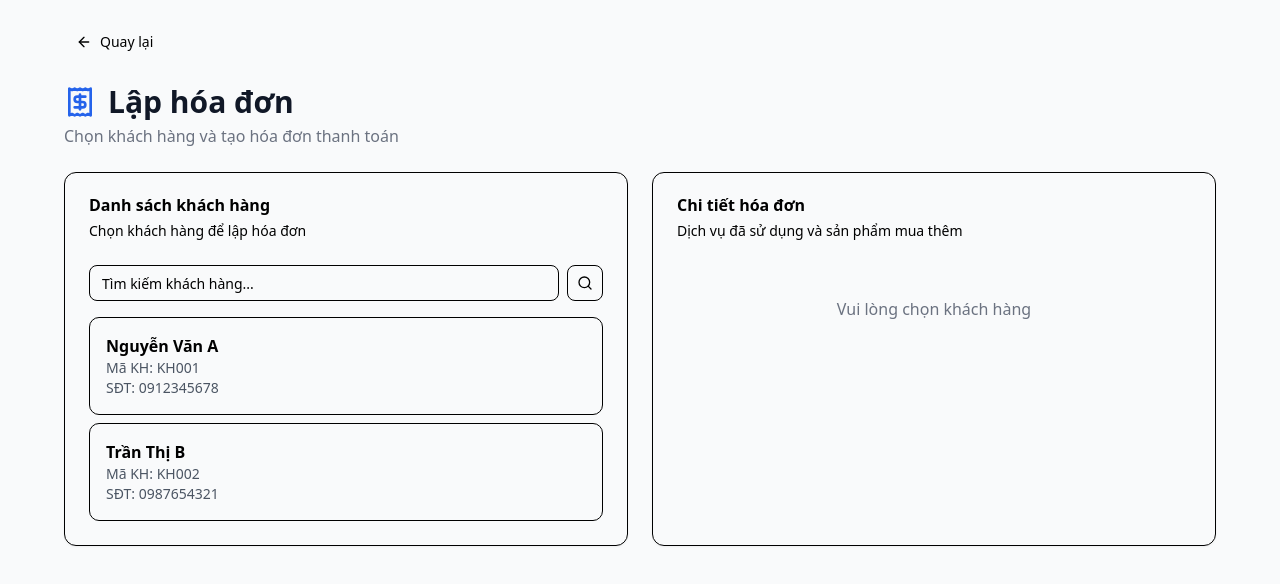
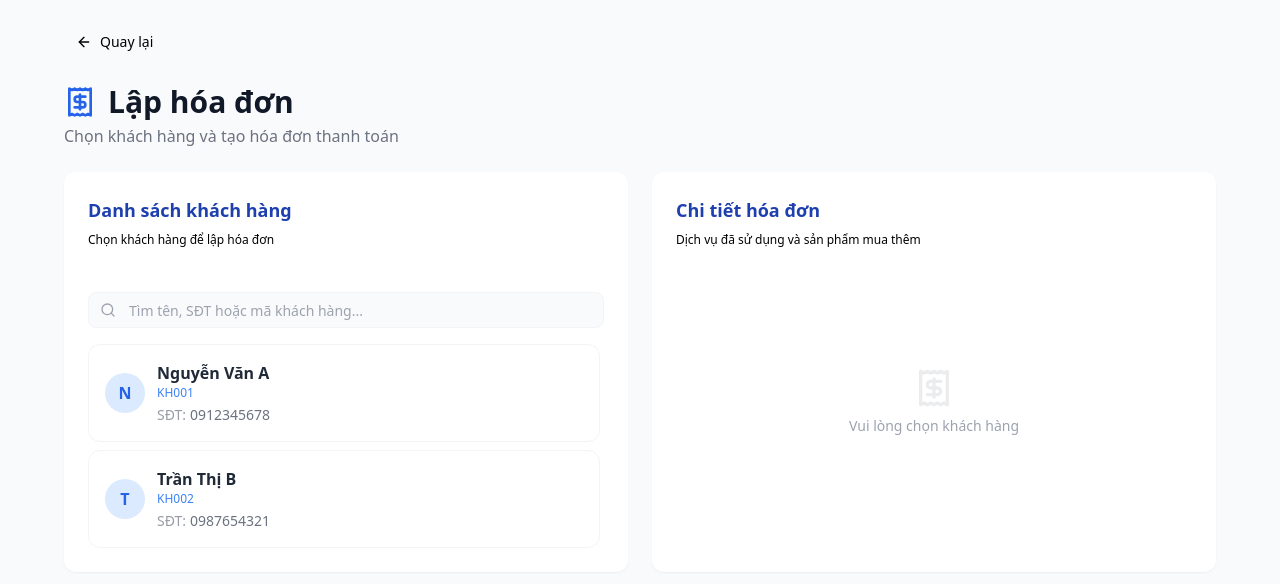
Before and after one commit to NhatAnh03082005/Project_CSDLNC, a React (Vite) app in the folder frontend/: page /staff/invoice in a window 1280 px wide. Shown: the top 584 px of the page. Built offline with nearby package versions, Linux system fonts and the light colour scheme; what tailwindcss-oklch would draw is missing.

Commit message:
Some tiny ui changes in InvocePage, MedicalRecordsPage, VaccinationRecordsPage

```diff
--- a/frontend/src/pages/staff/invoice/InvoicePage.jsx
+++ b/frontend/src/pages/staff/invoice/InvoicePage.jsx
@@ -16,7 +16,7 @@ import {
   DialogTitle,
   DialogTrigger,
 } from "../../../components/ui/dialog";
-import { ArrowLeft, Search, Receipt, Plus, Trash2, FileText } from "lucide-react";
+import { ArrowLeft, Search, Receipt, Plus, Trash2, FileText, Printer, Mail } from "lucide-react";
 
 // Xóa bỏ "use client"
 
@@ -26,6 +26,7 @@ export default function InvoicePage() {
   // Loại bỏ khai báo kiểu TypeScript: <any[]>
   const [selectedProducts, setSelectedProducts] = useState([]);
   const [showInvoice, setShowInvoice] = useState(false);
+  const [searchTerm, setSearchTerm] = useState("");
 
   const customers = [
     {
@@ -44,6 +45,15 @@ export default function InvoicePage() {
       services: [{ type: "Khám bệnh", date: "12/12/2025", price: 200000, pet: "Mèo Anh Lông Ngắn - Miu" }],
     },
   ];
+
+  const filteredCustomers = customers.filter((customer) => {
+    const search = searchTerm.toLowerCase();
+    return (
+      customer.name.toLowerCase().includes(search) ||
+      customer.phone.includes(search) ||
+      customer.id.toLowerCase().includes(search)
+    );
+  });
 
   const availableProducts = [
     { id: "SP001", name: "Royal Canin Mini Adult", type: "Thức ăn", price: 450000 },
@@ -99,104 +109,160 @@ export default function InvoicePage() {
 
         <div className="grid lg:grid-cols-2 gap-6">
           {/* Customer Selection */}
-          <Card>
-            <CardHeader>
-              <CardTitle>Danh sách khách hàng</CardTitle>
-              <CardDescription>Chọn khách hàng để lập hóa đơn</CardDescription>
+          <Card className="border-none shadow-sm overflow-hidden bg-white">
+            <CardHeader className="bg-white pb-3 space-y-2">
+              <div className="flex justify-between items-center">
+                <div>
+                  <CardTitle className="text-lg text-blue-800 mb-2">Danh sách khách hàng</CardTitle>
+                  <CardDescription className="text-xs"> Chọn khách hàng để lập hóa đơn</CardDescription>
+                </div>
+                {searchTerm && (
+                  <Badge variant="secondary" className="bg-blue-50 text-blue-600 border-none">
+                    Tìm thấy {filteredCustomers.length}
+                  </Badge>
+                )}
+              </div>
             </CardHeader>
+
             <CardContent className="space-y-4">
-              <div className="flex gap-2">
-                <Input placeholder="Tìm kiếm khách hàng..." />
-                <Button size="icon" variant="outline">
-                  <Search className="h-4 w-4" />
-                </Button>
+              {/* Ô tìm kiếm */}
+              <div className="relative group">
+                <Search className="absolute left-3 top-1/2 -translate-y-1/2 h-4 w-4 text-gray-400 group-focus-within:text-blue-500 transition-colors" />
+                <Input
+                  placeholder="Tìm tên, SĐT hoặc mã khách hàng..."
+                  className="pl-10 bg-gray-50 border-gray-100 focus:bg-white focus:ring-blue-500 transition-all placeholder:text-gray-400"
+                  value={searchTerm}
+                  onChange={(e) => setSearchTerm(e.target.value)}
+                />
+                {searchTerm && (
+                  <button
+                    onClick={() => setSearchTerm("")}
+                    className="absolute right-3 top-1/2 -translate-y-1/2 text-gray-400 hover:text-gray-600"
+                  >
+                    <Plus className="h-4 w-4 rotate-45" /> {/* Dùng icon Plus xoay 45 độ làm dấu X */}
+                  </button>
+                )}
               </div>
 
-              <div className="space-y-2">
-                {customers.map((customer) => (
+              {/* Danh sách khách hàng sau khi lọc */}
+              <div className="space-y-2 max-h-[500px] overflow-y-auto pr-1">
+                {filteredCustomers.length === 0 ? (
+                  <div className="text-center py-10">
+                    <Search className="h-10 w-10 text-gray-200 mx-auto mb-2" />
+                    <p className="text-gray-400 text-sm">Không tìm thấy khách hàng nào</p>
+                  </div>
+                ) : (
+                  filteredCustomers.map((customer) => (
                     <div
                       key={customer.id}
-                    className={`border rounded-lg p-4 cursor-pointer transition-colors ${
-                      selectedCustomer?.id === customer.id ? "bg-blue-50 border-blue-500" : "hover:bg-gray-50"
+                      className={`group border rounded-xl p-4 cursor-pointer transition-all duration-200 relative overflow-hidden ${
+                        selectedCustomer?.id === customer.id
+                          ? "bg-blue-50 border-blue-400 shadow-sm"
+                          : "border-gray-100 hover:border-blue-200 hover:bg-blue-50/30"
                       }`}
                       onClick={() => {
                           setSelectedCustomer(customer);
-                        setSelectedProducts([]); // Reset products when customer changes
+                          setSelectedProducts([]);
                       }}
                     >
+                      {/* Dải màu trang trí khi được chọn */}
+                      {selectedCustomer?.id === customer.id && (
+                        <div className="absolute left-0 top-0 bottom-0 w-1.5 bg-blue-500" />
+                      )}
+
                       <div className="flex items-start justify-between">
+                        <div className="flex items-center gap-3">
+                          <div className={`h-10 w-10 rounded-full flex items-center justify-center font-bold ${
+                            selectedCustomer?.id === customer.id ? "bg-blue-600 text-white" : "bg-blue-100 text-blue-600"
+                          }`}>
+                            {customer.name.charAt(0)}
+                          </div>
                           <div>
-                        <div className="font-semibold">{customer.name}</div>
-                        <div className="text-sm text-gray-600">Mã KH: {customer.id}</div>
-                        <div className="text-sm text-gray-600">SĐT: {customer.phone}</div>
-                      </div>
-                      {selectedCustomer?.id === customer.id && <Badge className="bg-blue-600">Đã chọn</Badge>}
+                            <div className="font-bold text-gray-800">{customer.name}</div>
+                            <div className="text-xs font-medium text-blue-500 mb-1">{customer.id}</div>
+                            <div className="text-sm text-gray-500 flex items-center gap-1">
+                              <span className="opacity-70">SĐT:</span> {customer.phone}
                             </div>
                           </div>
-                ))}
+                        </div>
+                        {selectedCustomer?.id === customer.id ? (
+                          <Badge className="bg-blue-600 hover:bg-blue-600 shadow-none px-3">Đã chọn</Badge>
+                        ) : (
+                          <div className="opacity-0 group-hover:opacity-100 transition-opacity">
+                            <Badge variant="outline" className="text-blue-500 border-blue-200 bg-white">Chọn</Badge>
+                          </div>
+                        )}
+                      </div>
+                    </div>
+                  ))
+                )}
               </div>
             </CardContent>
           </Card>
 
           {/* Invoice Details */}
-          <Card>
-            <CardHeader>
-              <CardTitle>Chi tiết hóa đơn</CardTitle>
-              <CardDescription>Dịch vụ đã sử dụng và sản phẩm mua thêm</CardDescription>
+          <Card className="border-none shadow-sm overflow-hidden bg-white">
+            <CardHeader className="bg-white pb-2">
+              <CardTitle className="text-lg text-blue-800">Chi tiết hóa đơn</CardTitle>
+              <CardDescription className="text-xs">Dịch vụ đã sử dụng và sản phẩm mua thêm</CardDescription>
             </CardHeader>
-            <CardContent className="space-y-4">
+
+            <CardContent className="space-y-6 pt-2">
               {!selectedCustomer ? (
-                <div className="text-center py-8 text-gray-500">Vui lòng chọn khách hàng</div>
+                <div className="text-center py-20 text-gray-400 text-sm">
+                  <Receipt className="h-10 w-10 mx-auto mb-2 opacity-20" />
+                  Vui lòng chọn khách hàng
+                </div>
               ) : (
                 <>
-                  {/* Services */}
-                  <div>
-                    <Label className="text-base font-semibold">Dịch vụ đã sử dụng</Label>
-                    <div className="mt-2 space-y-2">
-                      {/* Loại bỏ khai báo kiểu TypeScript: service: any, index: number */}
+                  {/* Services Section */}
+                  <div className="space-y-3">
+                    <div className="flex items-center gap-2">
+                      <div className="h-1 w-3 rounded-full bg-blue-500"></div>
+                      <Label className="text-sm font-bold text-gray-700">Dịch vụ đã sử dụng</Label>
+                    </div>
+                    <div className="space-y-2">
                       {selectedCustomer.services.map((service, index) => (
-                        <div key={index} className="flex justify-between items-start p-3 bg-gray-50 rounded-lg">
+                        <div key={index} className="flex justify-between items-center p-3 bg-gray-50 rounded-xl border border-transparent hover:border-blue-100 transition-all">
                           <div className="flex-1">
-                            <div className="font-medium">{service.type}</div>
-                            <div className="text-sm text-gray-600">{service.pet}</div>
-                            <div className="text-xs text-gray-500">{service.date}</div>
+                            <div className="text-sm font-bold text-gray-800">{service.type}</div>
+                            <div className="text-xs text-gray-500 italic">{service.pet}</div>
                           </div>
-                          <div className="font-semibold text-blue-600">{service.price.toLocaleString("vi-VN")} ₫</div>
+                          <div className="font-bold text-blue-600 text-sm">{service.price.toLocaleString("vi-VN")} ₫</div>
                         </div>
                       ))}
                     </div>
                   </div>
 
-                  {/* Products */}
-                  <div>
-                    <div className="flex items-center justify-between mb-2">
-                      <Label className="text-base font-semibold">Sản phẩm mua thêm</Label>
+                  {/* Products Section */}
+                  <div className="flex-1 flex flex-col min-h-0">
+                    <div className="flex items-center justify-between mb-3">
+                      <div className="flex items-center gap-2">
+                        <div className="h-1 w-3 rounded-full bg-green-500"></div>
+                        <Label className="text-sm font-bold text-gray-700">Sản phẩm mua thêm</Label>
+                      </div>
+
+                      {/* Dialog thêm sản phẩm */}
                       <Dialog>
                         <DialogTrigger asChild>
-                          <Button size="sm" variant="outline" className="gap-2 bg-transparent">
-                            <Plus className="h-4 w-4" />
-                            Thêm sản phẩm
+                          <Button size="sm" variant="outline" className="h-8 text-[11px] gap-1 border-dashed">
+                            <Plus className="h-3 w-3" /> Thêm sản phẩm
                           </Button>
                         </DialogTrigger>
-                        <DialogContent>
+                        <DialogContent className="max-w-md">
                           <DialogHeader>
-                            <DialogTitle>Chọn sản phẩm</DialogTitle>
-                            <DialogDescription>Chọn sản phẩm có tại chi nhánh để thêm vào hóa đơn</DialogDescription>
+                            <DialogTitle>Kho sản phẩm</DialogTitle>
+                            <DialogDescription>Chọn sản phẩm để thêm vào hóa đơn</DialogDescription>
                           </DialogHeader>
-                          <div className="space-y-2 max-h-[400px] overflow-y-auto">
+                          <div className="space-y-2 mt-4 max-h-[400px] overflow-y-auto">
                             {availableProducts.map((product) => (
-                              <div
-                                key={product.id}
-                                className="flex items-center justify-between p-3 border rounded-lg hover:bg-gray-50"
-                              >
+                              <div key={product.id} className="flex items-center justify-between p-3 border rounded-xl hover:bg-blue-50/50 transition-colors">
                                 <div>
-                                  <div className="font-medium">{product.name}</div>
-                                  <div className="text-sm text-gray-600">{product.type}</div>
-                                  <div className="text-sm font-semibold text-blue-600">
-                                    {product.price.toLocaleString("vi-VN")} ₫
+                                  <div className="font-bold text-sm text-gray-800">{product.name}</div>
+                                  <div className="text-xs text-gray-500">{product.type}</div>
+                                  <div className="text-sm font-bold text-blue-600">{product.price.toLocaleString("vi-VN")} ₫</div>
                                 </div>
-                                </div>
-                                <Button size="sm" onClick={() => addProduct(product)}>
+                                <Button size="sm" className="h-8 bg-blue-600" onClick={() => addProduct(product)}>
                                   Thêm
                                 </Button>
                               </div>
@@ -206,45 +272,50 @@ export default function InvoicePage() {
                       </Dialog>
                     </div>
 
+                    {/* Hiển thị danh sách sản phẩm đã chọn */}
+                    <div className="flex-1 overflow-y-auto space-y-2 pr-1">
                       {selectedProducts.length === 0 ? (
-                      <div className="text-center py-4 text-gray-500 text-sm bg-gray-50 rounded-lg">
-                        Chưa có sản phẩm nào
+                        <div className="h-24 flex items-center justify-center border-2 border-dashed border-gray-50 rounded-2xl text-gray-400 text-xs text-center px-4">
+                          Nhấn "Thêm sản phẩm" để bán thêm phụ kiện, thức ăn...
                         </div>
                       ) : (
-                      <div className="space-y-2">
-                        {selectedProducts.map((product, index) => (
-                          <div key={index} className="flex justify-between items-center p-3 bg-green-50 rounded-lg">
+                        selectedProducts.map((product, index) => (
+                          <div key={index} className="flex justify-between items-center p-3 bg-green-50/50 rounded-xl border border-green-100">
                             <div className="flex-1">
-                              <div className="font-medium">{product.name}</div>
-                              <div className="text-sm text-gray-600">
-                                {product.type} - SL: {product.quantity}
+                              <div className="text-sm font-bold text-green-800">{product.name}</div>
+                              <div className="text-[10px] text-green-600">Số lượng: {product.quantity}</div>
+                            </div>
+                            <div className="flex items-center gap-3">
+                              <div className="font-bold text-green-700 text-sm">
+                                {(product.price * product.quantity).toLocaleString("vi-VN")} ₫
+                              </div>
+                              <button
+                                type="button"
+                                onClick={() => removeProduct(index)}
+                                className="text-gray-400 hover:text-red-500 transition-colors"
+                              >
+                                <Trash2 className="h-4 w-4" />
+                              </button>
                             </div>
                           </div>
-                            <div className="flex items-center gap-3">
-                              <div className="font-semibold text-green-600">
-                                {(product.price * product.quantity).toLocaleString("vi-VN")} ₫
-                              </div>
-                              <Button size="sm" variant="ghost" onClick={() => removeProduct(index)}>
-                                <Trash2 className="h-4 w-4 text-red-600" />
-                              </Button>
-                            </div>
-                          </div>
-                        ))}
-                      </div>
+                        ))
                       )}
-                  </div>
-
-                  {/* Total */}
-                  <div className="pt-4 border-t">
-                    <div className="flex justify-between items-center text-lg font-bold">
-                      <span>Tổng cộng:</span>
-                      <span className="text-blue-600 text-2xl">{calculateTotal().toLocaleString("vi-VN")} ₫</span>
                     </div>
                   </div>
 
-                  <Button className="w-full gap-2" size="lg" onClick={() => setShowInvoice(true)}>
-                    <FileText className="h-5 w-5" />
-                    Xuất hóa đơn
+                  {/* Total Section */}
+                  <div className="mt-auto pt-4 border-t border-gray-50 space-y-4">
+                    <div className="flex justify-between items-center p-5 bg-[#f0f7ff] rounded-2xl border border-blue-50">
+                      <span className="text-xl font-bold text-gray-900">Tổng cộng:</span>
+                      <span className="text-blue-600 font-bold text-2xl">
+                        {calculateTotal().toLocaleString("vi-VN")} <span className="underline">đ</span>
+                      </span>
+                    </div>
+                  </div>
+
+                  <Button className="w-full h-11 bg-gray-900 hover:bg-black text-white rounded-xl font-bold shadow-sm" onClick={() => setShowInvoice(true)}>
+                    <FileText className="h-4 w-4 mr-2" />
+                    XUẤT HÓA ĐƠN
                   </Button>
                 </>
               )}
@@ -329,9 +400,21 @@ export default function InvoicePage() {
                   </div>
                 </div>
 
-                <div className="flex gap-3">
-                  <Button className="flex-1">In hóa đơn</Button>
-                  <Button variant="outline" className="flex-1 bg-transparent">
+                <div className="flex gap-4 mt-6 pt-4 border-t border-gray-100">
+                  {/* Nút chính: In hóa đơn */}
+                  <Button
+                    className="flex-1 h-11 bg-blue-600 hover:bg-blue-700 text-white font-bold rounded-xl shadow-md shadow-blue-100 gap-2 transition-all active:scale-95"
+                  >
+                    <Printer className="h-4 w-4" />
+                    In hóa đơn
+                  </Button>
+
+                  {/* Nút phụ: Gửi email */}
+                  <Button
+                    variant="outline"
+                    className="flex-1 h-11 border-blue-200 text-blue-600 hover:bg-blue-50 font-bold rounded-xl gap-2 transition-all active:scale-95 bg-transparent"
+                  >
+                    <Mail className="h-4 w-4" />
                     Gửi email
                   </Button>
                 </div>
```
Also changed, not shown: frontend/src/pages/staff/medical-records/MedicalRecordsPage.jsx (+14 -3 lines), frontend/src/pages/staff/vaccination-records/VaccinationRecordsPage.jsx (+20 -9 lines). Lines whose indentation alone changed are shown as unchanged.
